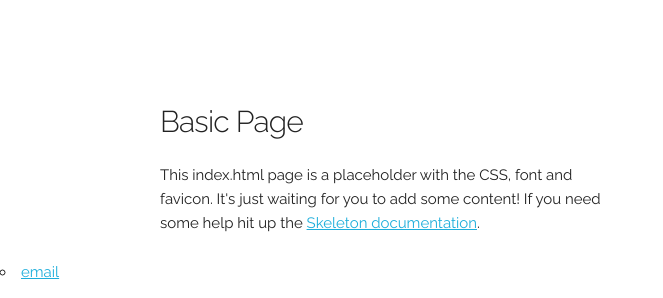
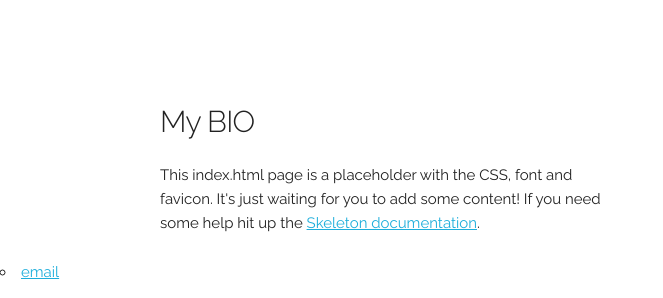
Before and after one commit to enoonIT/enoonIT.github.io.bak, a Jekyll site: the page built from index.html, in a window 1280 px wide. Shown: the part 289-587 px from the top of the page, without its empty margins (0-663 px from the left). Built offline with Jekyll 4.4.1, drawn with Linux system fonts in a browser that asks for light colours.

Commit message:
Update index.html

```diff
--- a/index.html
+++ b/index.html
@@ -2,9 +2,9 @@
 layout: default
 title: Fabio Maria Carlucci, PhD Student in Computer Vision and Machine Learning
 ---
-    <div class="row">
-      <div class="one-half column" style="margin-top: 25%">
-        <h4>Basic Page</h4>
-        <p>This index.html page is a placeholder with the CSS, font and favicon. It's just waiting for you to add some content! If you need some help hit up the <a href="http://www.getskeleton.com">Skeleton documentation</a>.</p>
-      </div>
-    </div>
+<div class="row">
+  <div class="one-half column" style="margin-top: 25%">
+    <h4>My BIO</h4>
+    <p>This index.html page is a placeholder with the CSS, font and favicon. It's just waiting for you to add some content! If you need some help hit up the <a href="http://www.getskeleton.com">Skeleton documentation</a>.</p>
+  </div>
+</div>
```
